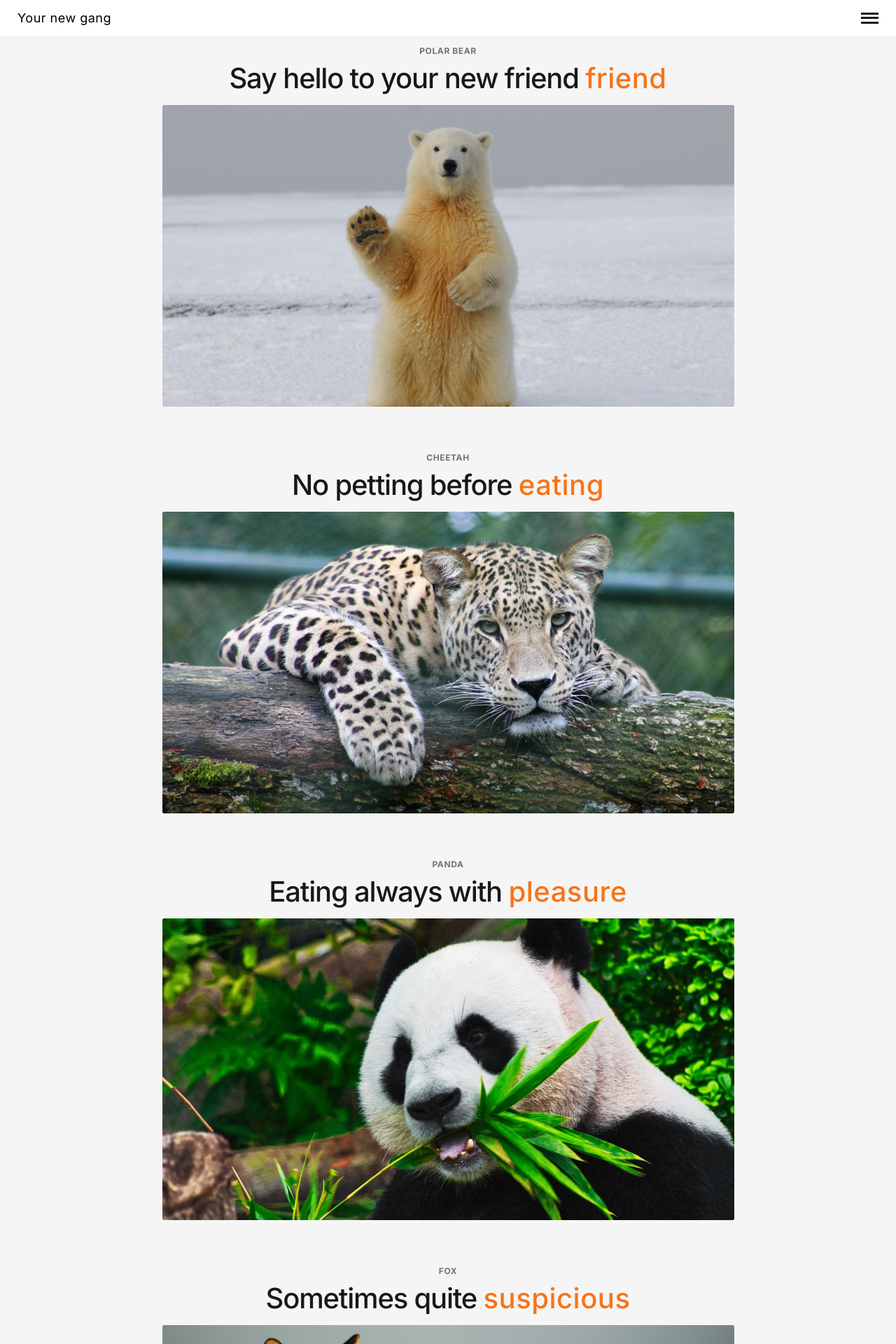
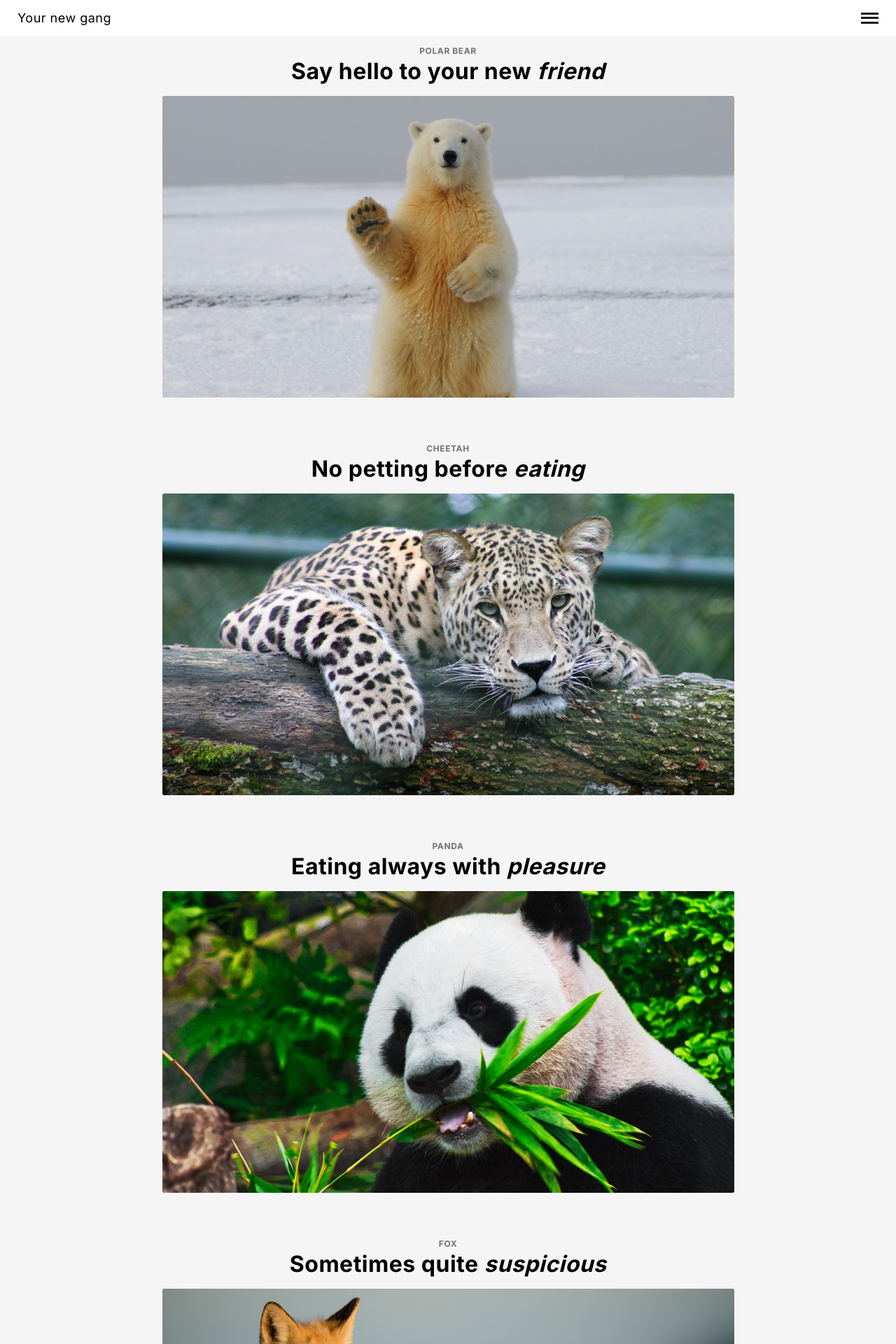
Before and after one commit to Kluzko/js-trainee-recruitment, a Next.js app: page / in a window 1280 px wide. Shown: the top 1920 px of the page at 70% size. Built offline with nearby package versions, Linux system fonts and the light colour scheme.

Commit message:
replace dangerouslySetInnerHTML with React Markdown

```diff
--- a/src/components/Cards/Card.tsx
+++ b/src/components/Cards/Card.tsx
@@ -1,4 +1,5 @@
 import styles from "styles/card.module.css";
+import ReactMarkdown from "react-markdown";
 import Image from "next/image";
 
 type CardProps = {
@@ -8,13 +9,12 @@ type CardProps = {
   name: string;
 };
 
+// Instead of dangerouslySetInnerHTML i choose to use more secure solution with React Markdown
+
 export const Card = ({ name, title, img, href }: CardProps) => (
   <div className={styles.card_wrapper} id={href.slice(1)}>
     <p className={styles.card_annotation}>{name}</p>
-    <h1
-      className={styles.card_title}
-      dangerouslySetInnerHTML={{ __html: title }}
-    ></h1>
+    <ReactMarkdown>{title}</ReactMarkdown>
     <Image
       src={img}
       alt={name}
--- a/src/data/index.ts
+++ b/src/data/index.ts
@@ -3,42 +3,42 @@ export const MenuList = [
     name: "Polar Bear",
     href: "#polar_bear",
     img: "/polar_bear.png",
-    title: `Say hello to your new friend <span>friend</span>`,
+    title: `# Say hello to your new *friend*`,
   },
   {
     name: "Cheetah",
     href: "#cheetah",
     img: "/cheetah.png",
-    title: `No petting before <span>eating</span>`,
+    title: `# No petting before *eating*`,
   },
   {
     name: "Panda",
     href: "#panda",
     img: "/panda.png",
-    title: `Eating always with <span>pleasure</span>`,
+    title: `# Eating always with *pleasure*`,
   },
   {
     name: "Fox",
     href: "#fox",
     img: "/fox.png",
-    title: `Sometimes quite <span>suspicious</span>`,
+    title: `# Sometimes quite *suspicious*`,
   },
   {
     name: "Squirrel",
     href: "#squirrel",
     img: "/squirrel.png",
-    title: `Staying <span>curious</span>`,
+    title: `# Staying *curious*`,
   },
   {
     name: "Butterfly",
     href: "#butterfly",
     img: "/butterfly.png",
-    title: `<span>Majestic</span> every time of a day`,
+    title: `# *Majestic* every time of a day`,
   },
   {
     name: "Elephant",
     href: "#elephant",
     img: "/elephant.png",
-    title: `It makes a <span>huge</span> difference`,
+    title: `# It makes a *huge* difference`,
   },
 ];
```
